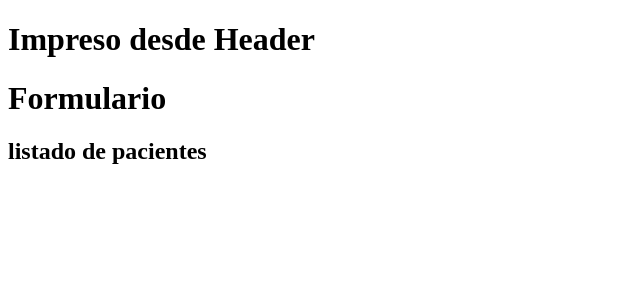
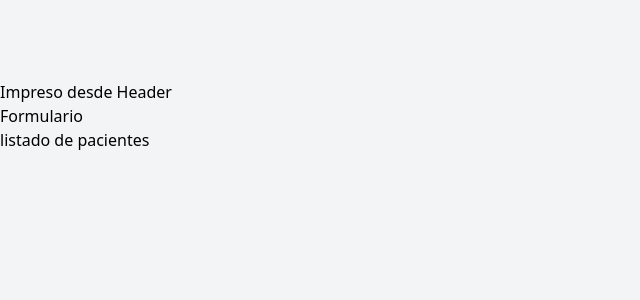
Before and after one commit to yorman40k/citas-react, a React (Vite) app: page / in a window 1280 px wide. Shown: the top 300 px of the page, without its empty margins (0-640 px from the left). Built offline with nearby package versions, Linux system fonts and the light colour scheme.

Commit message:
wip: add tailwind css and other dependencies

```diff
--- a/index.html
+++ b/index.html
@@ -6,7 +6,7 @@
     <meta name="viewport" content="width=device-width, initial-scale=1.0" />
     <title>Citas React</title>
   </head>
-  <body>
+  <body class="bg-gray-100 h-screen">
     <div id="root"></div>
     <script type="module" src="/src/main.jsx"></script>
   </body>
--- a/package.json
+++ b/package.json
@@ -16,6 +16,9 @@
     "@types/react": "^18.0.27",
     "@types/react-dom": "^18.0.10",
     "@vitejs/plugin-react": "^3.1.0",
+    "autoprefixer": "^10.4.14",
+    "postcss": "^8.4.21",
+    "tailwindcss": "^3.2.7",
     "vite": "^4.1.0"
   }
 }
--- /dev/null
+++ b/postcss.config.cjs
@@ -0,0 +1,6 @@
+module.exports = {
+  plugins: {
+    tailwindcss: {},
+    autoprefixer: {},
+  },
+}
--- a/src/App.jsx
+++ b/src/App.jsx
@@ -5,11 +5,11 @@ import PacientsList from "./components/PacientsList"
 function App() {
 
   return (
-    <>
+    <div className="container mx-auto mt-20">
       <Header/>
       <Formulario/>
       <PacientsList/>
-    </>
+    </div>
   )
 }
 
--- a/src/components/Header.jsx
+++ b/src/components/Header.jsx
@@ -1,7 +1,7 @@
 function Header() {
     return (
         <>
-            <h1>Impreso desde Header</h1>
+            <h1 className="">Impreso desde Header</h1>
         </>
     )
 }
--- a/src/index.css
+++ b/src/index.css
@@ -0,0 +1,3 @@
+@tailwind base;
+@tailwind components;
+@tailwind utilities;
--- /dev/null
+++ b/tailwind.config.cjs
@@ -0,0 +1,8 @@
+/** @type {import('tailwindcss').Config} */
+module.exports = {
+  content: ["./index.html", "./src/**/*.jsx"],
+  theme: {
+    extend: {},
+  },
+  plugins: [],
+}
```
Also changed, not shown: 1 other file (tests, documents, lock files or other folders).
